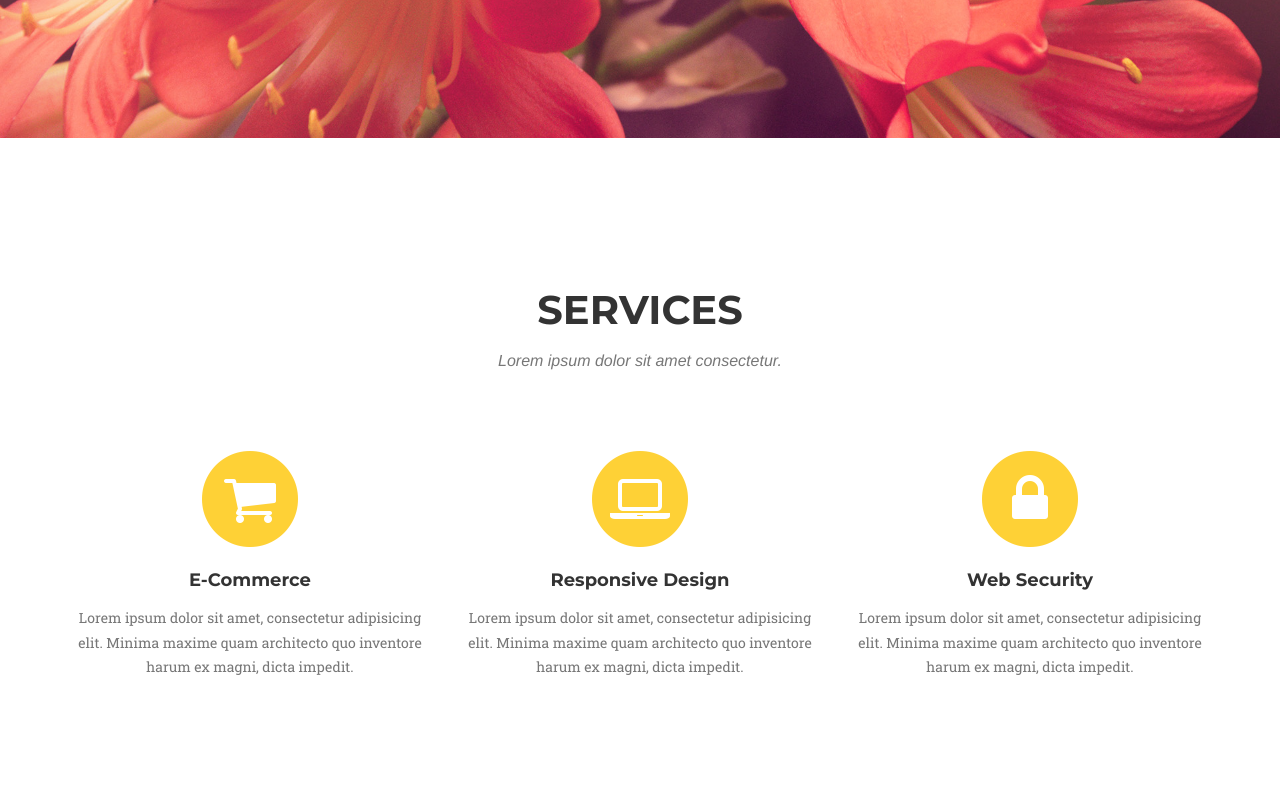
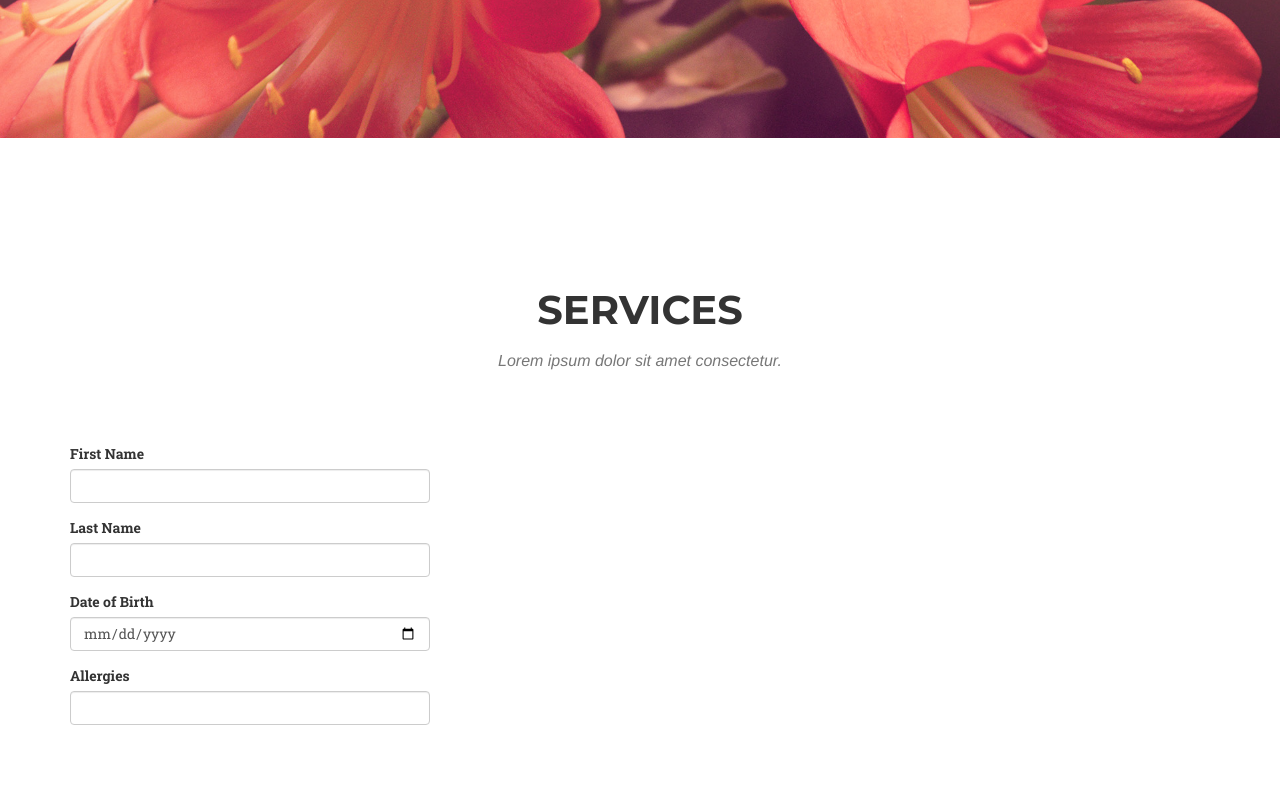
Before and after one commit to mnachiappan/muthtamilpaadasaalai, a plain HTML site: page index.html in a window 1280 px wide. Shown: the part 620-1420 px from the top of the page. Drawn offline with nearby package versions, Linux system fonts and the light colour scheme; a web font is replaced by a local one.

Commit message:
working on form

```diff
--- a/index.html
+++ b/index.html
@@ -87,6 +87,44 @@
             </div>
         </div>
     </header>
+
+    <section id="register">
+        <div class="container">
+            <div class="row">
+                <div class="col-lg-12 text-center">
+                    <h2 class="section-heading">Services</h2>
+                    <h3 class="section-subheading text-muted">Lorem ipsum dolor sit amet consectetur.</h3>
+                </div>
+            </div>
+            <form action="https://docs.google.com/forms/d/1wO5UOaQzCwSNrRE-7FtlGkrmX31NaddrP6V16u9G7E8/formResponse" method="POST" id="ss-form" target="_self" onsubmit="">
+                <div class="row">
+
+                        <div class="col-md-4">
+                                <div class="form-group">
+                                    <label for="entry_1968379253">First Name</label>
+                                    <input class="form-control" type="text" name="entry.1968379253" value="" id="entry_1968379253" dir="auto" aria-label="First Name  " title="">
+                                </div>
+
+                                <div class="form-group">
+                                    <label for="entry_1501575292">Last Name</label>
+                                    <input class="form-control" type="text" name="entry.1501575292" value="" id="entry_1501575292" dir="auto" aria-label="Last Name  " title="">
+                                </div>
+
+                                <div class="form-group">
+                                    <label for="entry_631619408">Date of Birth</label>
+                                    <input class="form-control" type="date" name="entry.631619408" value="" dir="auto" id="entry_631619408" aria-label="Date of Birth  ">
+                                </div>
+
+                                <div class="form-group">
+                                    <label for="entry_1741712852">Allergies</label>
+                                    <input class="form-control" type="text" name="entry.1741712852" value="" id="entry_1741712852" dir="auto" aria-label="Allergies  " title="">
+                                </div>
+                        </div>
+
+                </div>
+            </form>
+        </div>
+    </section>
 
     <!-- Services Section -->
     <section id="services">
```
